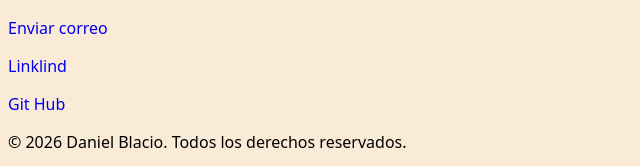
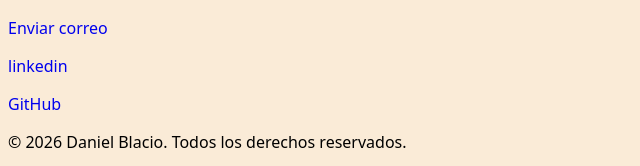
Before and after one commit to Daniel-blago/Proyecyo_integrador1, a plain HTML site: page index.html in a window 1280 px wide. Shown: the part 1547-1713 px from the top of the page, 0-640 px from the left. Drawn offline with Linux system fonts and the light colour scheme; a script that the page names is missing; a web font is replaced by a local one.

Commit message:
Correct links and capitalization in footer

```diff
--- a/index.html
+++ b/index.html
@@ -118,8 +118,8 @@ aplicando buenas prácticas en cada proyecto.
             <footer class="Redes-sociales">
                 <h2>Redes Sociales</h2>
                 <p><a href="mailto:anblacio@eston.ecotec.edu.ec">Enviar correo</a></p>
-                <p><a href="https://ec.linkedin.com/in/daniel-ansthon-blacio-godoy-5a06ab22a" target="_blank">Linklind</a></p>
-               <p><a href="https://github.com/Daniel-blago" target="_blank">Git Hub</a></p>
+                <p><a href="https://ec.linkedin.com/in/daniel-ansthon-blacio-godoy-5a06ab22a" target="_blank">linkedin</a></p>
+               <p><a href="https://github.com/Daniel-blago" target="_blank">GitHub</a></p>
               <p>  © 2026 Daniel Blacio. Todos los derechos reservados.</p>
             </footer>
         </main>
```
